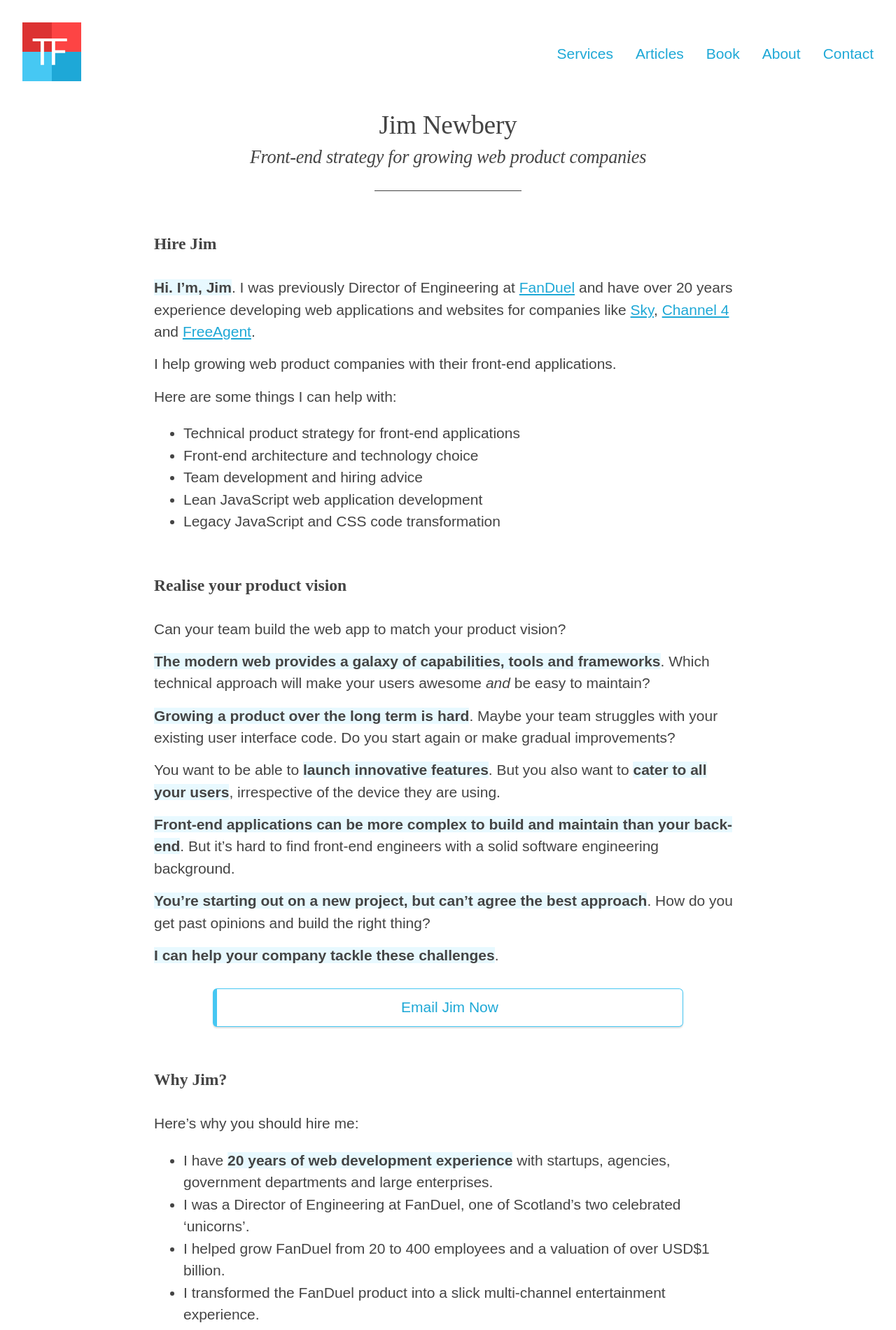
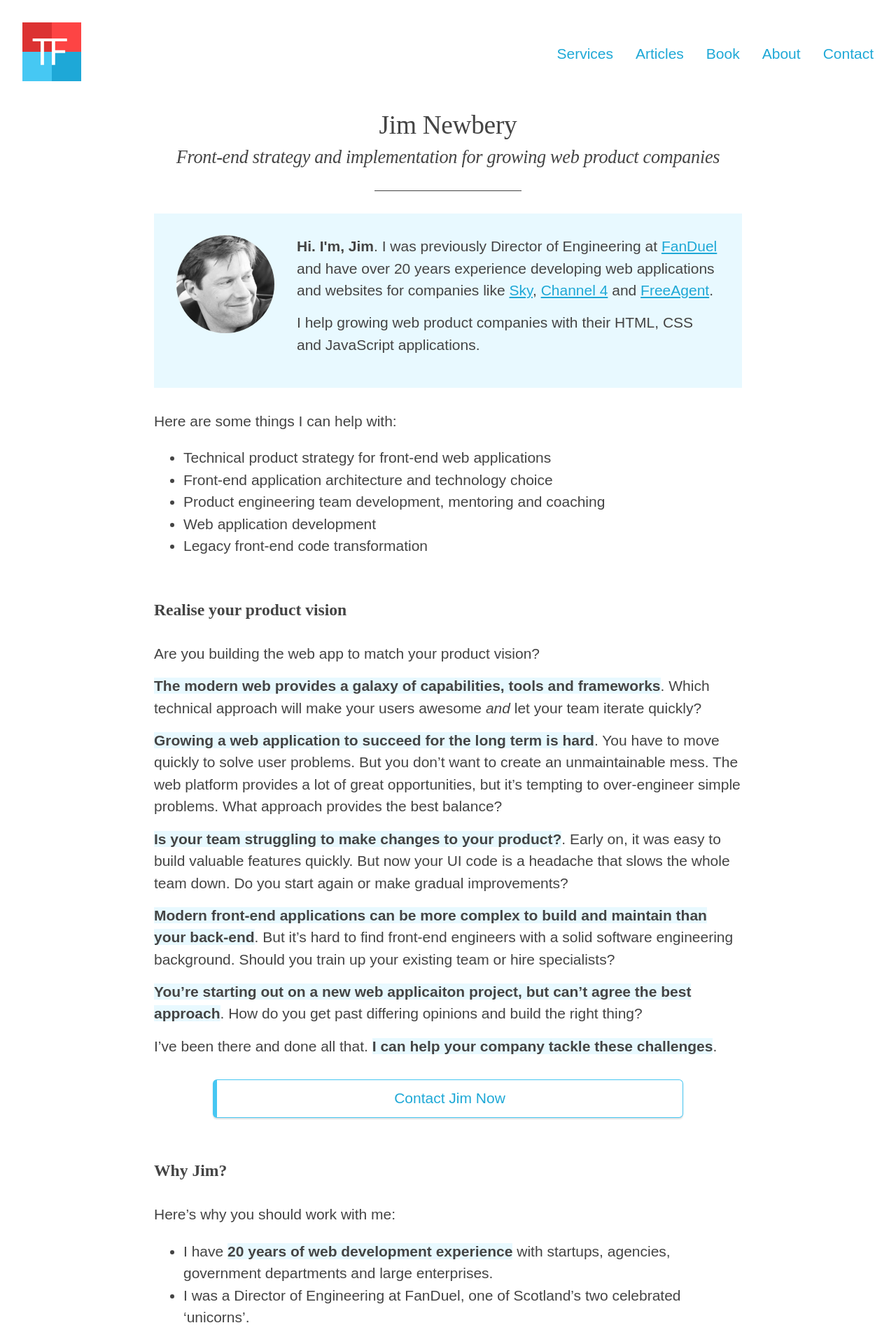
Before and after one commit to froots/froots.github.io, a Jekyll site: the page built from services/index.md, in a window 1280 px wide. Shown: the top 1900 px of the page at 70% size. Built offline with Jekyll 4.4.1, drawn with Linux system fonts in a browser that asks for light colours; some of the changed text lies outside the part shown.

Commit message:
Move consulting to services, content tweaks

```diff
--- a/_sass/main/_avatars.scss
+++ b/_sass/main/_avatars.scss
@@ -6,3 +6,7 @@
 .avatar--medium {
   width: 200px;
 }
+
+.avatar--small {
+  width: 140px;
+}
--- a/css/consulting.scss
+++ b/css/consulting.scss
@@ -22,9 +22,44 @@
   }
 }
 
+.consulting-intro {
+  margin-left: -$page-gutter-small;
+  margin-right: -$page-gutter-small;
+  background-color: $color-background-highlight;
+  padding: $measure $page-gutter-small;
+
+  @include bigphone {
+    margin-left: -$page-gutter;
+    margin-right: -$page-gutter;
+    padding: $measure $page-gutter;
+  }
+
+  @include tablet {
+    @include media-object;
+    margin-left: 0;
+    margin-right: 0;
+  }
+}
+
+.consulting-intro__avatar {
+  margin-bottom: $measure;
+
+  @include tablet {
+    @include media-figure($page-gutter);
+  }
+}
+
+.consulting-intro__content {
+  @include tablet {
+    @include media-body;
+  }
+}
+
 .clients-list {
   @include flexbox;
   @include flex-wrap(wrap);
+  @include justify-content(space-around);
+  @include align-items(center);
   list-style: none;
   margin-left: 0;
   padding-left: 0;
@@ -39,7 +74,7 @@
   padding: 0 1rem;
   margin: 1rem 0;
 
-  @include tablet {
+  @include bigphone {
     @include flex(0 1 25%);
   }
 }
@@ -49,15 +84,18 @@
 }
 
 .clients-list__logo {
-  height: 100px;
-
-  @include full {
-    height: 125px;
-  }
+  height: 80px;
 }
 
 .clients-list__label {
   display: block;
-  margin-top: $measure;
+  font-size: .8rem;
+  margin-top: $measure/2;
   text-align: center;
+  visibility: hidden;
+
+  .clients-list__link:hover & {
+    color: $color-secondary-dark;
+    visibility: visible;
+  }
 }
--- a/consulting/index.md
+++ b/services/index.md
@@ -17,56 +17,59 @@
 
 <h1>
   <span>Jim Newbery</span>
-  <span class="consulting__subtitle">Front-end strategy for growing web product companies</span>
+  <span class="consulting__subtitle">Front-end strategy and implementation for growing web product companies</span>
 </h1>
 
 ---
 
+<div class="consulting-intro mtb">
+  <div class="consulting-intro__avatar">
+    <img class="avatar avatar--small" src="/images/main/avatar.jpg" alt="Jim Newbery">
+  </div>
+  <div class="consulting-intro__content">
+    <p class="intro"><strong>Hi. I'm, Jim</strong>. I was previously Director of Engineering at <a href="https://www.fanduel.com/">FanDuel</a> and have over 20 years experience developing web applications and websites for companies like <a href="https://www.sky.com/">Sky</a>, <a href="http://www.channel4.com/">Channel 4</a> and <a href="https://www.freeagent.com/">FreeAgent</a>.</p>
 
-## Hire Jim
-
-__Hi. I'm, Jim__. I was previously Director of Engineering at [FanDuel](https://www.fanduel.com/) and have over 20 years experience developing web applications and websites for companies like [Sky](https://www.sky.com/), [Channel 4](http://www.channel4.com/) and [FreeAgent](https://www.freeagent.com/).
-
-I help growing web product companies with their front-end applications.
+    <p>I help growing web product companies with their HTML, CSS and JavaScript applications.</p>
+  </div>
+</div>
 
 Here are some things I can help with:
 
-* Technical product strategy for front-end applications
-* Front-end architecture and technology choice
-* Team development and hiring advice
-* Lean JavaScript web application development
-* Legacy JavaScript and CSS code transformation
+* Technical product strategy for front-end web applications
+* Front-end application architecture and technology choice
+* Product engineering team development, mentoring and coaching
+* Web application development
+* Legacy front-end code transformation
 
 ## Realise your product vision
 
-Can your team build the web app to match your product vision?
+Are you building the web app to match your product vision?
 
-__The modern web provides a galaxy of capabilities, tools and frameworks__. Which technical approach will make your users awesome _and_ be easy to maintain?
+__The modern web provides a galaxy of capabilities, tools and frameworks__. Which technical approach will make your users awesome _and_ let your team iterate quickly?
 
-__Growing a product over the long term is hard__. Maybe your team struggles with your existing user interface code. Do you start again or make gradual improvements?
+__Growing a web application to succeed for the long term is hard__. You have to move quickly to solve user problems. But you don't want to create an unmaintainable mess. The web platform provides a lot of great opportunities, but it's tempting to over-engineer simple problems. What approach provides the best balance?
 
-You want to be able to __launch innovative features__. But you also want to __cater to all your users__, irrespective of the device they are using.
+__Is your team struggling to make changes to your product?__. Early on, it was easy to build valuable features quickly. But now your UI code is a headache that slows the whole team down. Do you start again or make gradual improvements?
 
-__Front-end applications can be more complex to build and maintain than your back-end__. But it's hard to find front-end engineers with a solid software engineering background.
+__Modern front-end applications can be more complex to build and maintain than your back-end__. But it's hard to find front-end engineers with a solid software engineering background. Should you train up your existing team or hire specialists?
 
-__You're starting out on a new project, but can't agree the best approach__. How do you get past opinions and build the right thing?
+__You're starting out on a new web applicaiton project, but can't agree the best approach__. How do you get past differing opinions and build the right thing?
 
-__I can help your company tackle these challenges__.
+I've been there and done all that. __I can help your company tackle these challenges__.
 
 <div class="align-center mtb">
-  <a class="button button--secondary button--wide" href="mailto:james@tinnedfruit.com">Email Jim Now</a>
+  <a class="button button--secondary button--wide" href="#contact">Contact Jim Now</a>
 </div>
 
 ## Why Jim?
 
-Here's why you should hire me:
+Here's why you should work with me:
 
 * I have __20 years of web development experience__ with startups, agencies, government departments and large enterprises.
 * I was a Director of Engineering at FanDuel, one of Scotland's two celebrated 'unicorns'.
 * I helped grow FanDuel from 20 to 400 employees and a valuation of over USD$1 billion.
-* I transformed the FanDuel product into a slick multi-channel entertainment experience.
-* I shaped cross-platform and technical web strategy for products with well over a million users.
-* I have hired, grown and led teams of front-end specialists.
+* I shaped cross-platform and technical web strategy to transform the FanDuel product into a slick multi-channel entertainment experience.
+* I have hired, grown, led and coached product teams and front-end specialists.
 
 __I'm familiar with the challenges experienced by both plucky new startups and unicorns alike__. I can help your company as you tread this path.
 
```
